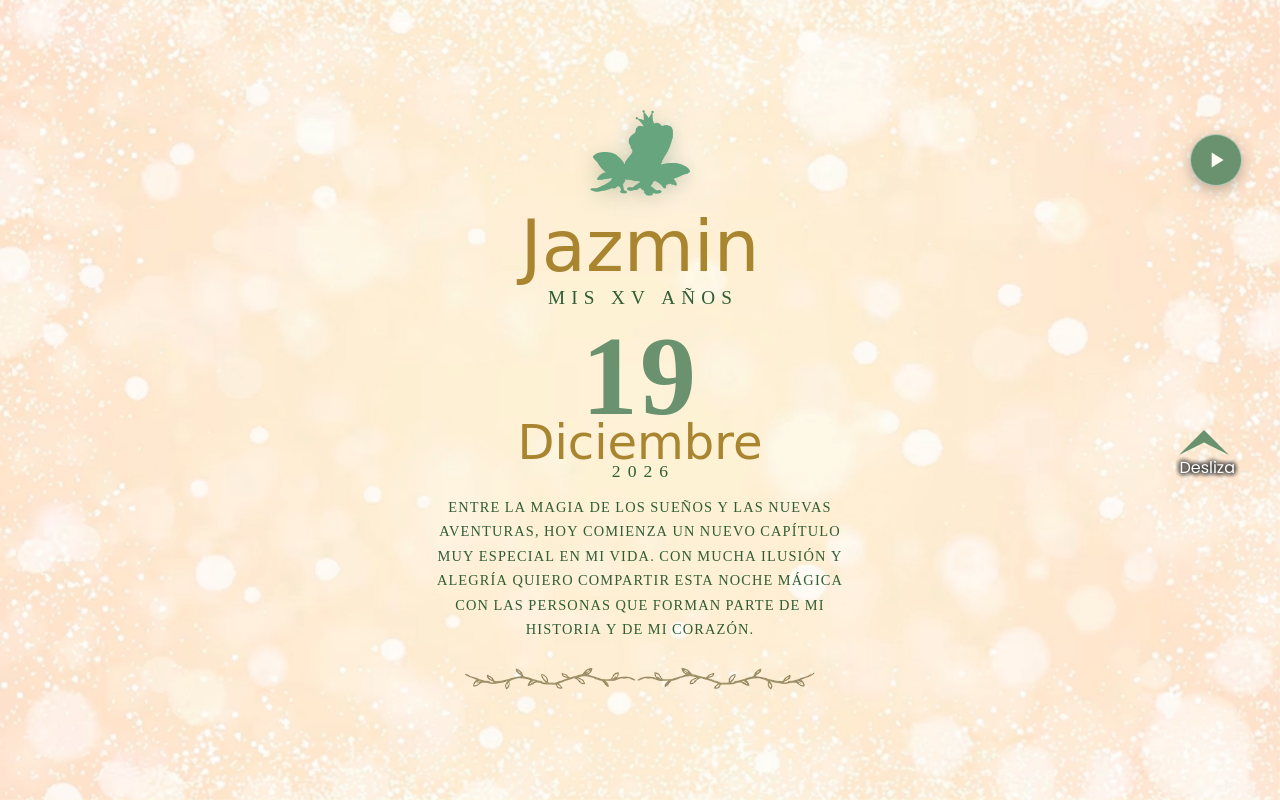
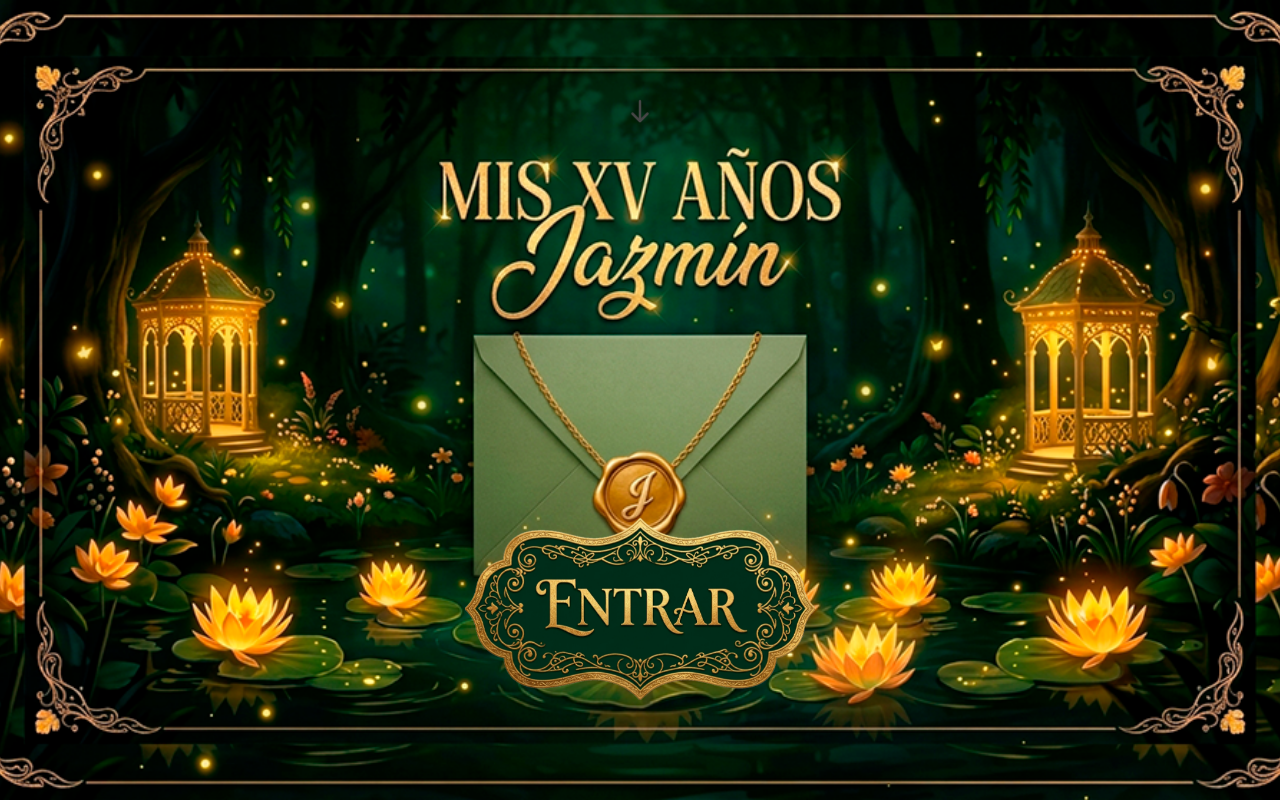
Before and after one commit to lunofest/15JazminZerda191226, a plain HTML site: page index.html in a window 1280 px wide. Shown: the top 800 px of the page. Drawn offline with Linux system fonts and the light colour scheme; a web font is replaced by a local one.

Commit message:
Remove display none from splash section

```diff
--- a/index.html
+++ b/index.html
@@ -30,7 +30,7 @@
 
 <body>
 
-    <section style="display: none;" class="splash" id="splash">
+    <section class="splash" id="splash">
         <!-- <h1 class="splash__titulo">Belén</h1> -->
         <!-- <p class="splash__subtitulo">Toca el sobre para ingresar</p> -->
         <!-- <p class="splash__texto">Toca el sobre para ingresar</p> -->
```
